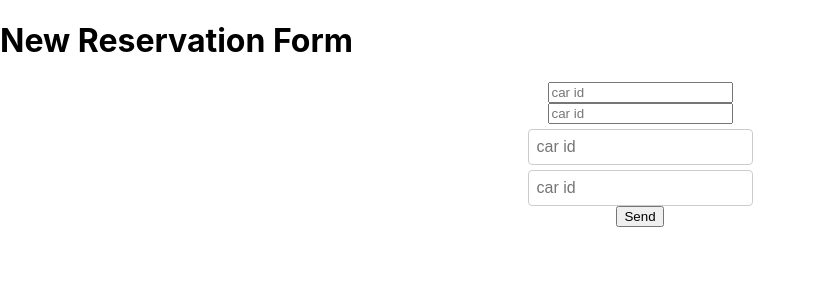
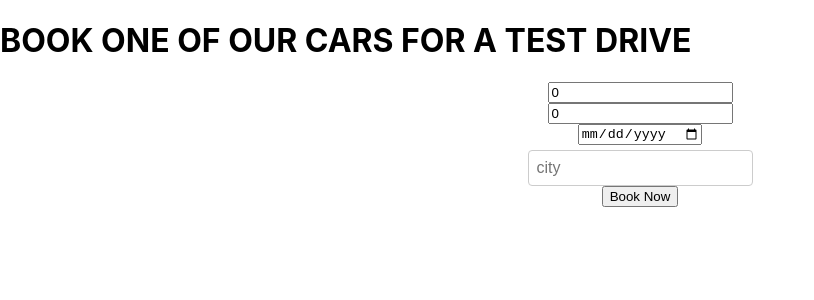
Before and after one commit to GordonOtieno/i-model-cars-frontend, a React (Create React App) app: page /reservations/new in a window 1280 px wide. Shown: the top 300 px of the page, without its empty margins (0-814 px from the left). Built offline with nearby package versions, Linux system fonts and the light colour scheme.

Commit message:
Implement API call helper func in the new resevation component

```diff
--- a/src/components/reservations/NewReservationForm.js
+++ b/src/components/reservations/NewReservationForm.js
@@ -1,13 +1,39 @@
-export default function NewReservationForm() {
+import { useState } from 'react';
+import createReservationAPI from '../../helpers/api';
+
+export default function NewReservationForm(props) {
+  // Get the car
+  // eslint-disable-next-line react/prop-types, no-unused-vars
+  const { carId } = props;
+
+  // Set initial fields values
+  const [reservation, setReservation] = useState({
+    car_id: 0,
+    user_id: 0,
+    date: '',
+    city: '',
+  });
+
+  // Send the reservation details to the API
+  const handleSubmit = (e) => {
+    e.preventDefault();
+    createReservationAPI(reservation);
+  };
+
+  // Update the state after each change in the fields values
+  const handleFieldChange = (e) => {
+    const { name, value } = e.target;
+    setReservation({ ...reservation, [name]: value });
+  };
   return (
-    <div>
-      <h1>New Reservation Form</h1>
+    <div id="rsrv-page">
+      <h1>BOOK ONE OF OUR CARS FOR A TEST DRIVE</h1>
       <form>
-        <input type="number" name="car_id" placeholder="car id" />
-        <input type="number" name="user_id" placeholder="car id" />
-        <input type="text" name="date" placeholder="car id" />
-        <input type="text" name="city" placeholder="car id" />
-        <input type="submit" value="Send" />
+        <input type="number" name="car_id" placeholder="Car Id" value={reservation.car_id} onChange={handleFieldChange} />
+        <input type="number" name="user_id" placeholder="User id" value={reservation.user_id} onChange={handleFieldChange} />
+        <input type="date" name="date" placeholder="date" value={reservation.date} onChange={handleFieldChange} />
+        <input type="text" name="city" placeholder="city" value={reservation.city} onChange={handleFieldChange} />
+        <input className="buttn" type="submit" value="Book Now" onClick={handleSubmit} />
       </form>
     </div>
   );
```
